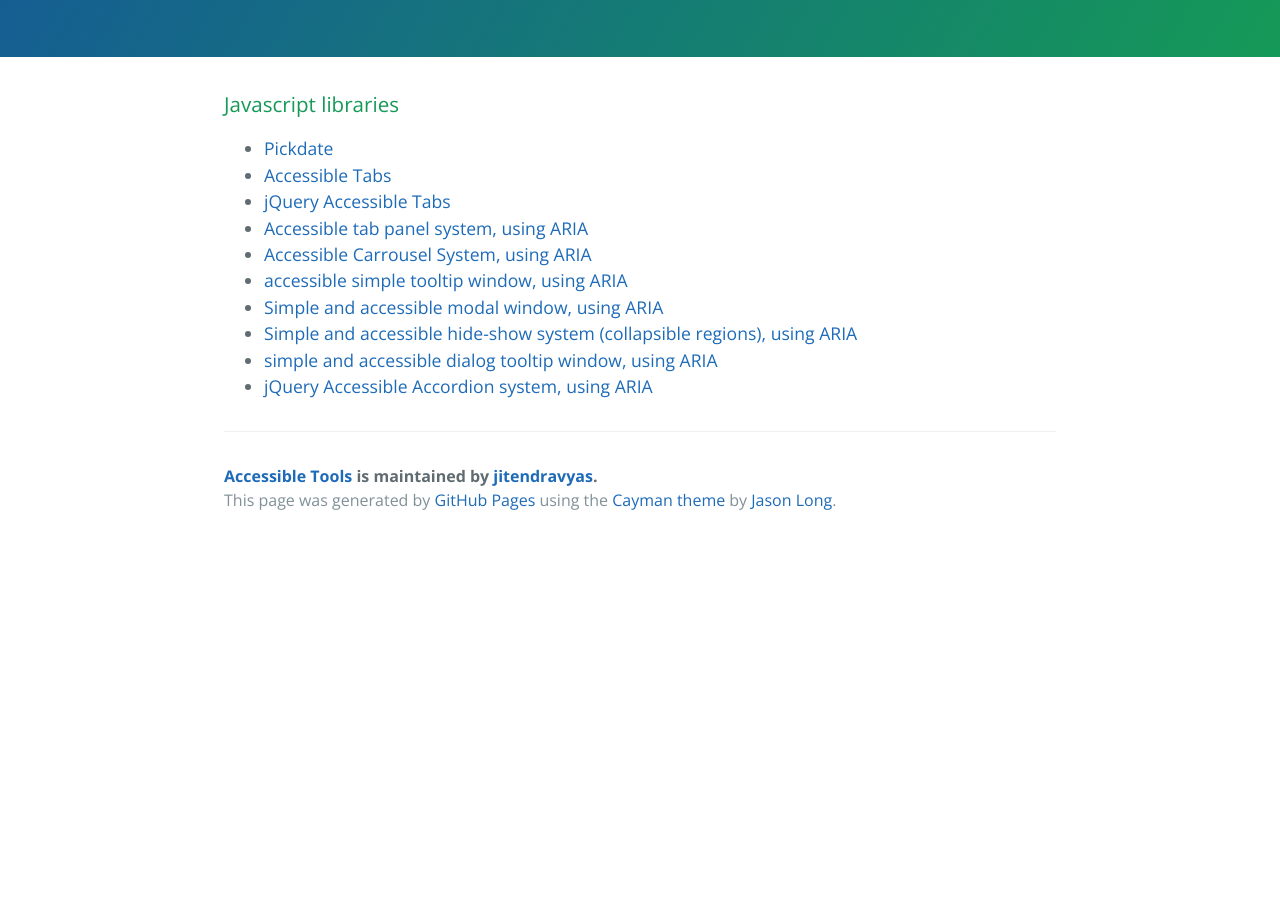
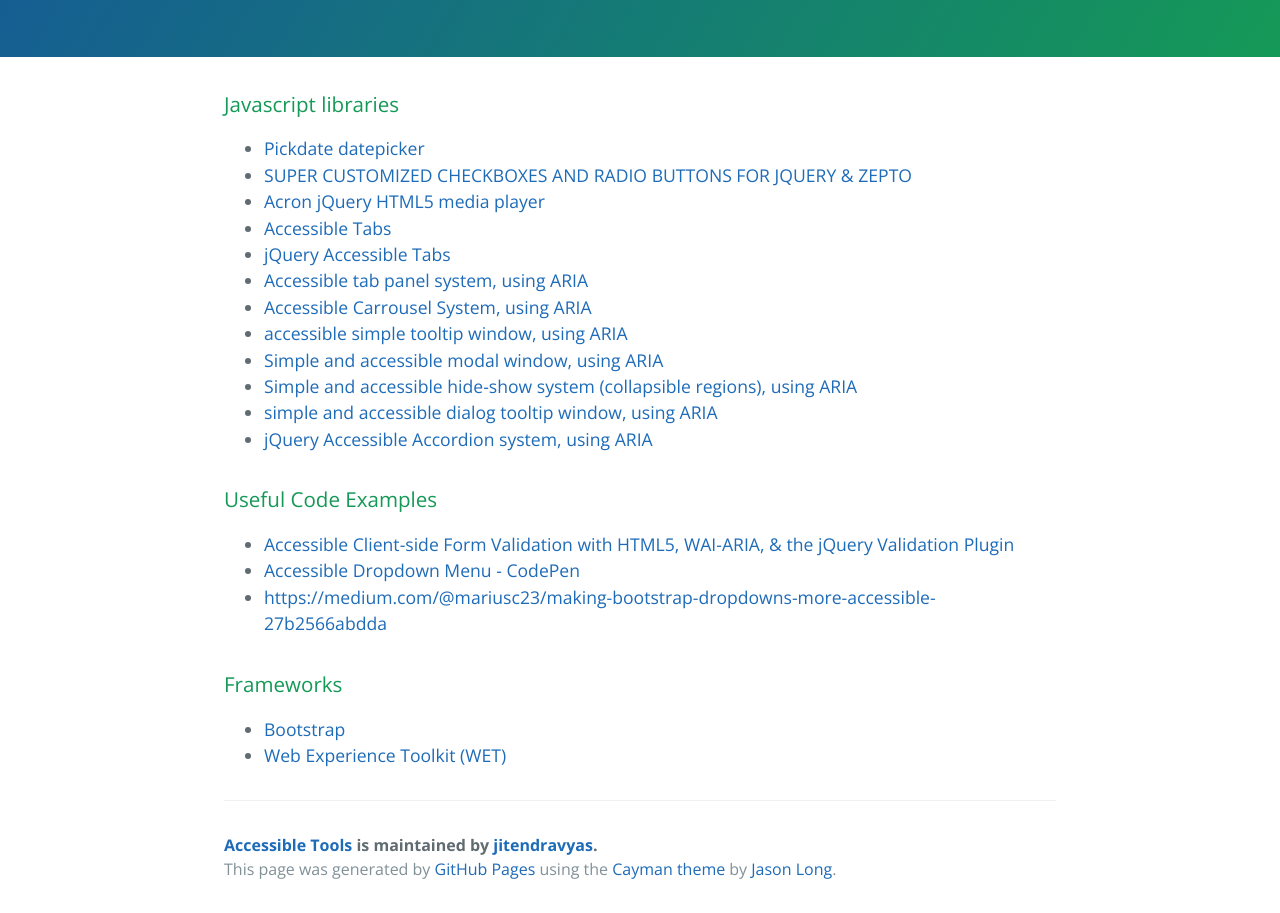
Before and after one commit to jitendravyas/a11ytools, a plain HTML site: page index.html in a window 1280 px wide. Shown: the part 260-1173 px from the top of the page. Before the commit the page ends 804 px from the top, so only its background shows below. Drawn offline with nearby package versions, Linux system fonts and the light colour scheme.

Commit message:
Update index.html

```diff
--- a/index.html
+++ b/index.html
@@ -21,9 +21,11 @@
 
      <ul>
        <li>
-         <a href="http://amsul.ca/pickadate.js/">Pickdate</a>
+         <a href="http://amsul.ca/pickadate.js/">Pickdate datepicker</a>
        </li>
-       <li><a href="https://github.com/ginader/Accessible-Tabs">Accessible Tabs</a></li>
+       <li><a href="http://fronteed.com/iCheck/">SUPER CUSTOMIZED CHECKBOXES AND RADIO BUTTONS FOR JQUERY & ZEPTO</a></li>
+             <li><a href="https://ghinda.net/acornmediaplayer/">Acron jQuery HTML5 media player</a></li>
+           <li><a href="https://github.com/ginader/Accessible-Tabs">Accessible Tabs</a></li>
        <li><a href="https://github.com/filamentgroup/Accessible-jQuery-Tabs">jQuery Accessible Tabs</a></li>
        <li><a href="http://a11y.nicolas-hoffmann.net/tabs/">Accessible tab panel system, using ARIA</a></li>
        <li><a href="http://a11y.nicolas-hoffmann.net/carrousel/">Accessible Carrousel System, using ARIA</a></li>
@@ -33,6 +35,39 @@
        <li><a href="http://a11y.nicolas-hoffmann.net/dialog-tooltip/">simple and accessible dialog tooltip window, using ARIA</a></li>
        <li><a href="http://a11y.nicolas-hoffmann.net/accordion/">jQuery Accessible Accordion system, using ARIA</a></li>
      </ul>
+
+        <h3>Useful Code Examples</h3>
+        <ul>
+          <li>
+            <a href="http://www.deque.com/blog/accessible-client-side-form-validation-html5-wai-aria-jquery-validation-plugin/">
+              Accessible Client-side Form Validation with HTML5, WAI-ARIA, & the jQuery Validation Plugin
+            </a>
+          </li>
+                    <li>
+            <a href="http://codepen.io/grayghostvisuals/pen/ltjDa">
+              Accessible Dropdown Menu - CodePen
+            </a>
+          </li>
+                              <li>
+            <a href="https://medium.com/@mariusc23/making-bootstrap-dropdowns-more-accessible-27b2566abdda">
+             https://medium.com/@mariusc23/making-bootstrap-dropdowns-more-accessible-27b2566abdda
+            </a>
+          </li>
+        </ul>
+
+           <h3>Frameworks</h3>
+        <ul>
+          <li>
+            <a href="http://getbootstrap.com/">
+              Bootstrap
+            </a>
+          </li>
+                    <li>
+            <a href="http://wet-boew.github.io/wet-boew/index-en.html">
+              Web Experience Toolkit (WET)
+            </a>
+          </li>
+        </ul>
       <footer class="site-footer">
         <span class="site-footer-owner"><a href="https://github.com/jitendravyas/a11ytools">Accessible Tools</a> is maintained by <a href="https://github.com/jitendravyas">jitendravyas</a>.</span>
 
```
